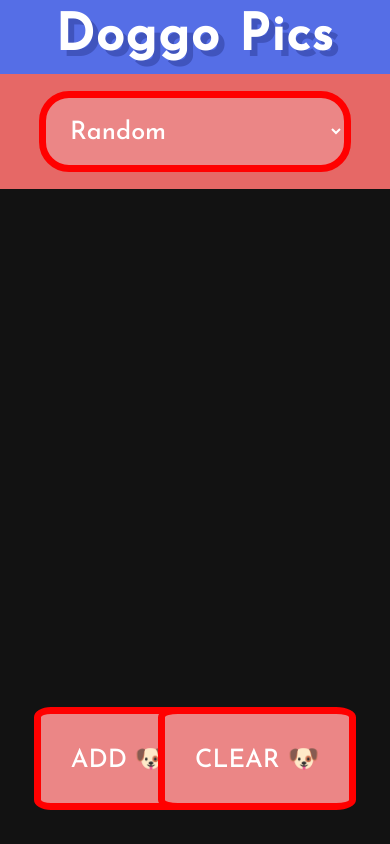
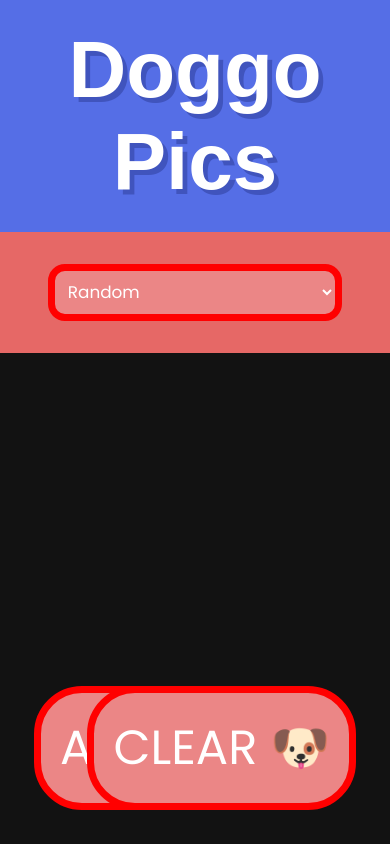
Before and after one commit to Suraj-Gov/doggo, a plain HTML site: page index.html in a window 390 px wide. Drawn offline with Linux system fonts and the light colour scheme; no server answers.

Commit message:
Adjusted css for proper mobile view.

```diff
--- a/index.css
+++ b/index.css
@@ -4,23 +4,22 @@
     box-sizing: border-box;
     background-color: #121212;
     color: white;
-    font-family: 'Josefin Sans', sans-serif;
+    font-family: 'Poppins', sans-serif;
 }
 
 .options {
     background-color: #e66866;
-    padding: 2vh;
-    position: sticky;
+    padding: 2em;
 }
 
 .selector {
     position: relative;
-    width: 80vw;
+    width: 90%;
     display: block;
     margin: 0 auto;
-    font-size: 3vh;
-    padding: 20px;
-    border-radius: 30px;
+    font-size: 2vh;
+    padding: 1vh;
+    border-radius: 2vh;
     background-color: #eb8686;;
     border: 7px solid red;
 }
@@ -29,9 +28,9 @@
     position: fixed;
     left: 4vh;
     bottom: 4vh;
-    padding: 30px;
-    border-radius: 10%;
-    font-size: 3vh;
+    padding: 0.4em;
+    border-radius: 1em;
+    font-size: 3em;
     text-transform: uppercase;
     background-color: #eb8686;;
     border: 7px solid red;
@@ -41,9 +40,9 @@
     position: fixed;
     right: 4vh;
     bottom: 4vh;
-    padding: 30px;
-    border-radius: 10%;
-    font-size: 3vh;
+    padding: 0.4em;
+    border-radius: 1em;
+    font-size: 3em;
     text-transform: uppercase;
     background-color: #eb8686;;
     border: 7px solid red;
@@ -51,13 +50,11 @@
 
 h1 {
     text-align: center;
-    letter-spacing: 0.5vw;
-    text-shadow: 6px 6px #4054bd;
+    text-shadow: 0.06em 0.06em #4054bd;
     font-family: 'Josefin Sans', sans-serif;
-    font-size: 13vw;
+    font-size: 6em;
     background-color: #556ee6;
-    padding-top: 3vw;
-    padding-bottom: 3vw;
+    padding: 0.3em;
 }
 
 .doggo-pics {
@@ -79,8 +76,8 @@
     /* width: 30%; */
     width: 100% !important;
     height: auto !important;
-    border: 1vw solid rgb(53, 0, 0);
-    border-radius: 2%;
+    border: 1em solid rgb(255, 136, 136);
+    border-radius: 4%;
 }
 
 #loading {
@@ -98,15 +95,33 @@
     .doggo-pics {
         column-count: 4;
     }
+    h1 {
+        font-size: 4em;
+    }
+    .add-doggo {
+        font-size: 2em;
+    }
+    .clear-doggos {
+        font-size: 2em;
+    }
 }
 
 @media (max-width: 1200px) {
     .doggo-pics {
         column-count: 3;
     }
+    h1 {
+        font-size: 5em;
+    }
+    .add-doggo {
+        font-size: 3em;
+    }
+    .clear-doggos {
+        font-size: 3em;
+    }
 }
 
-@media (max-width: 800px) {
+@media (max-width: 10   00px) {
     .doggo-pics {
         column-count: 2;
     }
--- a/index.html
+++ b/index.html
@@ -5,8 +5,7 @@
         <meta charset="utf-8">
         <meta name=”viewport” content=”width=device-width, initial-scale=1.0″>
         <link rel="stylesheet" href="./index.css"/>
-        <link href="https://fonts.googleapis.com/css2?family=Josefin+Sans:ital,wght@0,500;1,600&display=swap" rel="stylesheet">    </head>
-    <body>
+        <link href="https://fonts.googleapis.com/css2?family=Poppins&display=swap" rel="stylesheet">    <body>
         <h1>Doggo Pics</h1>
         <div class="options">
             <select class="selector" name="Breeds">
```
